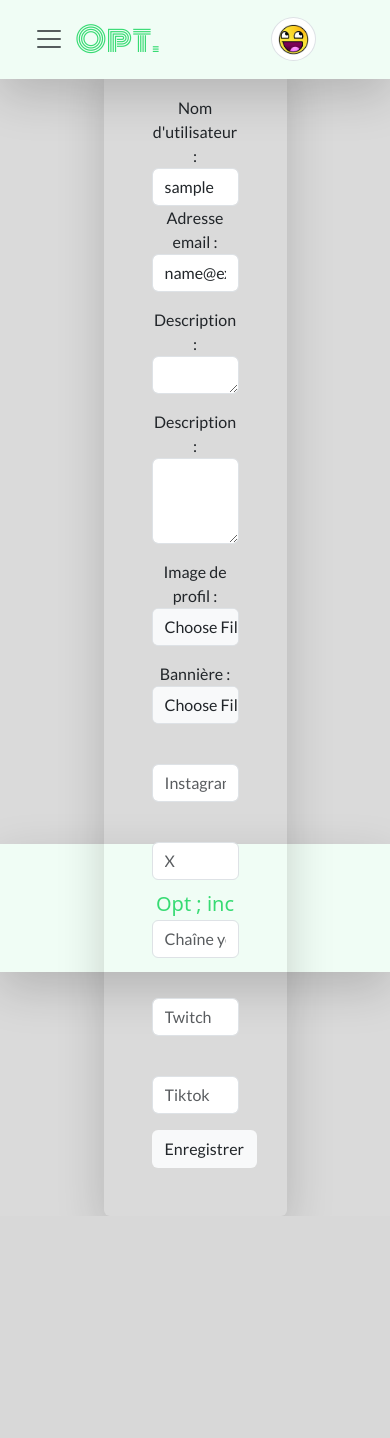
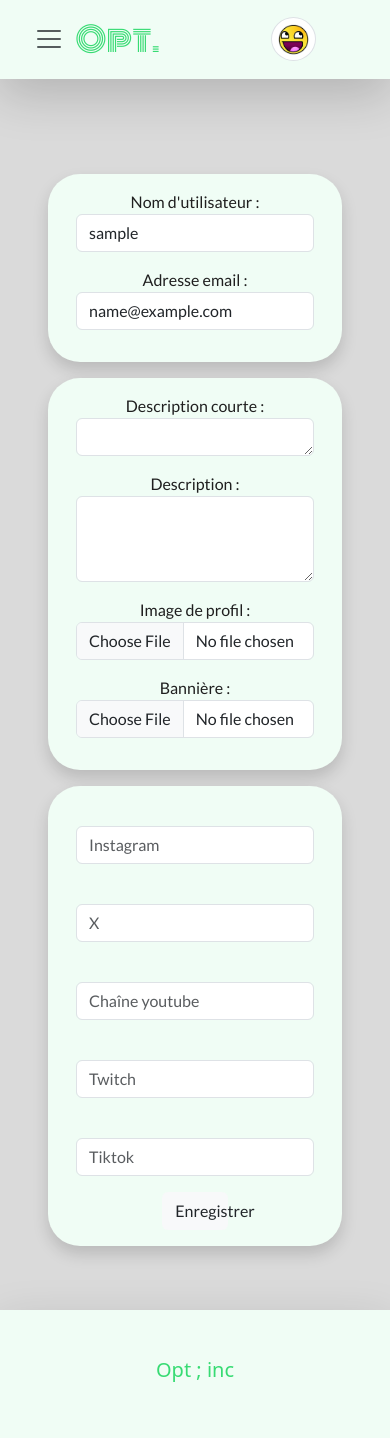
Before and after one commit to NNNACHID/Old_OPT_Project, a Django app: page /users/account/ in a window 390 px wide. Before the commit the page ends 1216 px from the top, so only its background shows below. Run offline with Django 5.2, Linux system fonts and the light colour scheme; the visitor is signed in with stand-in values (Sample User, id 1); some libraries are stand-ins or nearby versions.

Commit message:
responsive fix

```diff
--- a/src/MainApp/templates/home.html
+++ b/src/MainApp/templates/home.html
@@ -2,7 +2,7 @@
 
 {% block content %}
 <div class="container-fluid d-flex align-items-center justify-content-center fs-1 text-white flex-column hero-land-page">
-    <div class="container shadow-container d-flex align-items-center justify-content-center fs-1 text-white flex-column">
+    <div class="container d-flex align-items-center justify-content-center fs-1 text-white flex-column">
         {% for message in messages %}
         <div class="alert alert-success" role="alert">
             <h5>{{ message }}</h5>
--- a/src/Users/templates/account.html
+++ b/src/Users/templates/account.html
@@ -1,14 +1,14 @@
 {% extends 'base.html' %}
 
 {% block content %}
-<div class="container form-container d-flex justify-content-center align-items-center align-self-center mb-5">
-
-    <form method="post" enctype="multipart/form-data"
-        class="my-form mt-5  p-5 rounded w-50 text-center shadow-lg custom-form-card ">
+<div class="container content-container d-flex justify-content-center">
+    <div class="col mt-5 d-flex justify-content-center ">
+        <form method="post" enctype="multipart/form-data" class="p-5 text-center  mt-5">
             {% csrf_token %}
             {{ user_form.non_field_errors }}
             {{ profile_form.non_field_errors }}
-        <div class="mb-3rounded">
+            <div class="row rounded-5 shadow p-3 mb-3 custom-form-card border-0">
+                <div class="mb-3 ">
                     <label for="{{ user_form.username.id_for_label }}">Nom d'utilisateur :</label>
                     {{ user_form.username }}
                     {{ user_form.username.errors }}
@@ -18,8 +18,10 @@
                     {{ user_form.email }}
                     {{ user_form.email.errors }}
                 </div>
+            </div>
+            <div class="row rounded-5 shadow p-3 mb-3 custom-form-card">
                 <div class="mb-3">
-            <label for="{{ profile_form.short_description.id_for_label }}">Description :</label>
+                    <label for="{{ profile_form.short_description.id_for_label }}">Description courte :</label>
                     {{ profile_form.short_description }}
                     {{ profile_form.short_description.errors }}
                 </div>
@@ -38,6 +40,8 @@
                     {{ profile_form.banner }}
                     {{ profile_form.banner.errors }}
                 </div>
+            </div>
+            <div class="row rounded-5 shadow p-3 mb-3 custom-form-card">
                 <div class="mb-3 rounded">
                     <label for="{{ user_form.instagram_url.id_for_label }}"></label>
                     {{ profile_form.instagram_url }}
@@ -64,7 +68,9 @@
                     {{ profile_form.tiktok_url.errors }}
                 </div>
 
-        <button type="submit" class="btn bg-light" id="register-button">Enregistrer</button>
+                <button type="submit" class="btn bg-light w-25 mx-auto" id="register-button">Enregistrer</button>
+            </div>
         </form>
     </div>
+</div>
 {% endblock %}
--- a/src/static/style.css
+++ b/src/static/style.css
@@ -1,12 +1,18 @@
 @import url("https://fonts.googleapis.com/css2?family=Monoton&display=swap");
 @import url("https://fonts.googleapis.com/css2?family=Lato:ital,wght@0,100;0,300;0,400;0,700;0,900;1,100;1,300;1,400;1,700;1,900&family=Monoton&display=swap");
 
+
+*{
+  margin: 0;
+  padding: 0;
+  box-sizing: border-box;
+}
+
+
 body {
   background-color: #dadada;
-  margin: 0;
-  box-sizing: border-box;
-  height: 100vh;
   width: 100vw;
+  min-height: 100vh;
 }
 
 /*******************NAV*******************/
@@ -106,20 +112,11 @@ body {
 }
 
 /*******************MAIN*******************/
-#main {
+main {
   font-family: "Lato", sans-serif;
-  height: 100%;
+  min-height: 100%;
   width: 100%;
 }
-
-/* #main::before {
-  background-color: rgba(61, 61, 61, 0.6);
-  content: "";
-  top: 0;
-  right: 0;
-  bottom: 0;
-  left: 0;
-} */
 
 /*******************HOME*******************/
 
@@ -127,6 +124,7 @@ body {
   background: linear-gradient(rgba(0, 0, 0, 0.253), rgba(0, 0, 0, 0.123)),
     url("images/dose-media-jxslQxviEJ0-unsplash.jpg") no-repeat center;
   background-size: cover;
+  min-height: 100vh;
   height: 100%;
   width: 100%;
 }
@@ -138,13 +136,11 @@ body {
 }
 
 .content-container {
-  height: 100%;
-  margin-top: 210px;
+  margin-top: 30px;
 }
 
 @media (min-width: 768px) {
   .content-container {
-    height: 100vh;
     margin-top: 36px;
     margin-bottom: 90px;
   }
@@ -168,9 +164,6 @@ body {
   width: 17rem;
 }
 
-.custom-form{
-  color: #22c45e;
-}
 
 .register-button {
   color: #f0fdf5;
@@ -184,8 +177,15 @@ body {
   color: #f0fdf5;
 }
 
+.custom-form-card{
+  background-color: #f0fdf5;
+  color: #1f1f1f;
+}
+
 /************ USERS LIST ****************/
-
+.card-container{
+  background-color: #ffffff;
+}
 .user-card {
   max-height: 90px !important;
   background-color: #f0fdf5;
@@ -221,10 +221,6 @@ body {
   margin-top: -78px;
 }
 
-/* #profile_header {
-  height: 360px;
-} */
-
 #profile_picture {
   height: 90px !important;
   width: 120px !important;
@@ -233,6 +229,20 @@ body {
 .btn-success {
   background-color: #22c45e !important;
 }
+
+.card-header{
+  background-color: #f0fdf5;
+}
+
+.card-body img{
+  width: 150px;
+  height: 450px;
+}
+
+.social-logo{
+  max-height: 30px;
+  max-width: 30px;
+}
 /*******************FOOTER*******************/
 
 footer{
--- a/src/templates/base.html
+++ b/src/templates/base.html
@@ -54,17 +54,18 @@
             </div>
             {% else %}
             <a href="{% url 'users:login' %}" class="nav-link ms-auto">Connexion</a>
-                <a href="{% url 'users:register' %}" class="login-button text-decoration-none mx-3 shadow-sm border-0">Inscription</a>
+            <a href="{% url 'users:register' %}"
+                class="login-button text-decoration-none mx-3 shadow-sm border-0">Inscription</a>
             {% endif %}
 
         </div>
 
     </nav>
 
-    <div id="main">
+    <main>
         {% block content %}
         {% endblock %}
-    </div>
+    </main>
 
     <footer class="py-5 shadow-lg">
         <div class="container text-center">
```
Also changed, not shown: src/Users/templates/creators_list.html (+6 -6 lines), src/Users/templates/profile.html (+57 -14 lines), src/static/images/twitch.png (added), src/static/images/x.png (added), src/static/images/youtube.png (added). Lines whose indentation alone changed are shown as unchanged.
